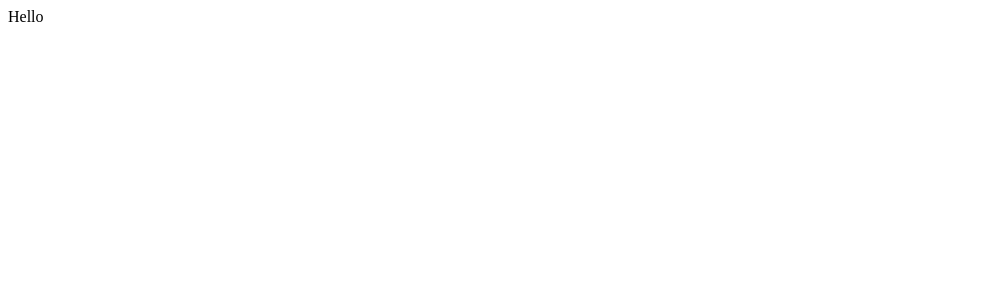
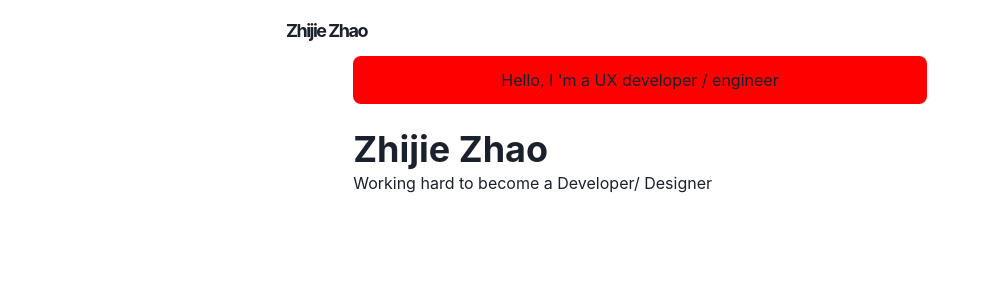
Before and after one commit to zhijiezh/Personal-Website, a Next.js app: page / in a window 1280 px wide. Shown: the top 300 px of the page, without its empty margins (0-982 px from the left). Built offline with nearby package versions, Linux system fonts and the light colour scheme.

Commit message:
finish part of the navigation bar

```diff
--- /dev/null
+++ b/components/layouts/main.js
@@ -0,0 +1,22 @@
+import { Box, Container } from '@chakra-ui/react'
+import Navbar from '../navbar'
+import Head from 'next/head'
+
+const Main = ({ children, router }) => {
+  return (
+    <Box as="main" pb={8}>
+      <Head>
+        <meta name="viewport" content="width=device-width, initial-scale=1" />
+        <title> Zhijie Zhao - Homepage </title>
+      </Head>
+
+      <Navbar path={router.asPath}/>
+
+      <Container maxW="container.md" pt={14}>
+        {children}
+      </Container>
+    </Box>
+  )
+}
+
+export default Main
--- /dev/null
+++ b/components/logo.js
@@ -0,0 +1,44 @@
+import Image from 'next/image'
+import Link from 'next/link'
+import { Text, useColorModeValue } from '@chakra-ui/react'
+import styled from "@emotion/styled"
+
+
+const LogoBox = styled.span`
+  font-weight: bold;
+  font-size: 18px;
+  display: inline-flex;
+  align-items: center;
+  height: 30px;
+  line-height: 20px;
+  padding: 10px;
+
+  &:hover img {
+    transform: rotate(20deg);
+  }
+`
+
+const Logo = () => {
+  // TODO: Make a logo for myself
+  // const footPrintImg = `/images/footprint${useColorModeValue('', '-dark')}.png`
+
+  return (
+    <Link href="/">
+      <a>
+        <LogoBox>
+          {/* <Image src={footPrintImg} width={20} height={20} alt="logo" />   */}
+          <Text
+            color={useColorModeValue('gray.800', 'whiteAlpha.900')}
+            fontFamily="M PLUS Rounded 1c"
+            fontWeight="bold"
+            ml={3}
+          >
+            Zhijie Zhao
+          </Text>
+        </LogoBox>
+      </a>
+    </Link>
+  )
+}
+
+export default Logo
--- /dev/null
+++ b/components/navbar.js
@@ -0,0 +1,63 @@
+import Logo from './logo'
+import NextLink from 'next/link'
+import {
+  Container,
+  Box,
+  Link,
+  Stack,
+  Heading,
+  Flex,
+  Menu,
+  MenuItem,
+  MenuButton,
+  IconButton,
+  useColorModeValue
+} from '@chakra-ui/react'
+
+const LinkItem = ({ href, path, children }) => {
+  const active = path === href
+  const inactiveColor = useColorModeValue('gray200', 'whiteAlpha.900')
+  return (
+    <NextLink href={href}>
+      <Link
+        p={2}
+        bg={active ? 'glassTeal' : undefined}
+        color={active ? '#202023' : inactiveColor}
+      >
+        {children}
+      </Link>
+    </NextLink>
+  )
+}
+
+const Navbar = props => {
+  const { path } = props
+  return (
+    <Box
+      position="fixed"
+      as="nav"
+      w="100%"
+      bg={useColorModeValue('#ffffff40', '#20202380')}
+      style={{ backdropFilter: 'blur(10px)' }}
+      zIndex={1}
+      {...props}
+    >
+      <Container
+        display="flex"
+        p={2}
+        maxW="container.md"
+        wrap="wrap"
+        align="center"
+        justify="space-between"
+      >
+        <Flex align="center" mr={5}>
+          <Heading as="h1" size="lg" letterSpacing={'tighter'}>
+            <Logo />
+          </Heading>
+        </Flex>
+      </Container>
+    </Box>
+  )
+}
+
+export default Navbar
--- a/package.json
+++ b/package.json
@@ -20,6 +20,7 @@
   },
   "homepage": "https://github.com/zhijiezh/Personal-Website#readme",
   "dependencies": {
+    "@chakra-ui/icons": "^1.1.1",
     "@chakra-ui/react": "^1.7.2",
     "@emotion/react": "^11.7.0",
     "@emotion/styled": "^11.6.0",
--- /dev/null
+++ b/pages/_app.js
@@ -0,0 +1,15 @@
+import { ChakraProvider } from '@chakra-ui/react'
+
+import Layout from '../components/layouts/main'
+
+const Website = ({ Component, pageProps, router}) =>{
+  return(
+    <ChakraProvider>
+      <Layout router={router}>
+        <Component {...pageProps} key={router.route} />
+      </Layout>
+    </ChakraProvider>
+  )
+}
+
+export default Website
--- /dev/null
+++ b/pages/index.js
@@ -0,0 +1,21 @@
+import { Container, Box, Heading } from "@chakra-ui/react"
+
+const Page = () =>{
+  return (
+    <Container>
+      <Box borderRadius="lg" bg="red" p={3} mb={6} align="center">
+        Hello, I &apos;m a UX developer / engineer
+      </Box>
+      <Box display={{md:'flex'}}>
+        <Box flexGrow={1}>
+          <Heading as="h2" variant = "page-title">
+            Zhijie Zhao
+          </Heading>
+          <p> Working hard to become a Developer/ Designer </p>
+        </Box>
+      </Box>
+    </Container>
+  )
+}
+
+export default Page
--- a/pages/index.jsx
+++ /dev/null
@@ -1,7 +0,0 @@
-const Page = () =>{
-  return (
-    <div>Hello</div>
-  )
-}
-
-export default Page
```
Also changed, not shown: 1 other file (tests, documents, lock files or other folders).
